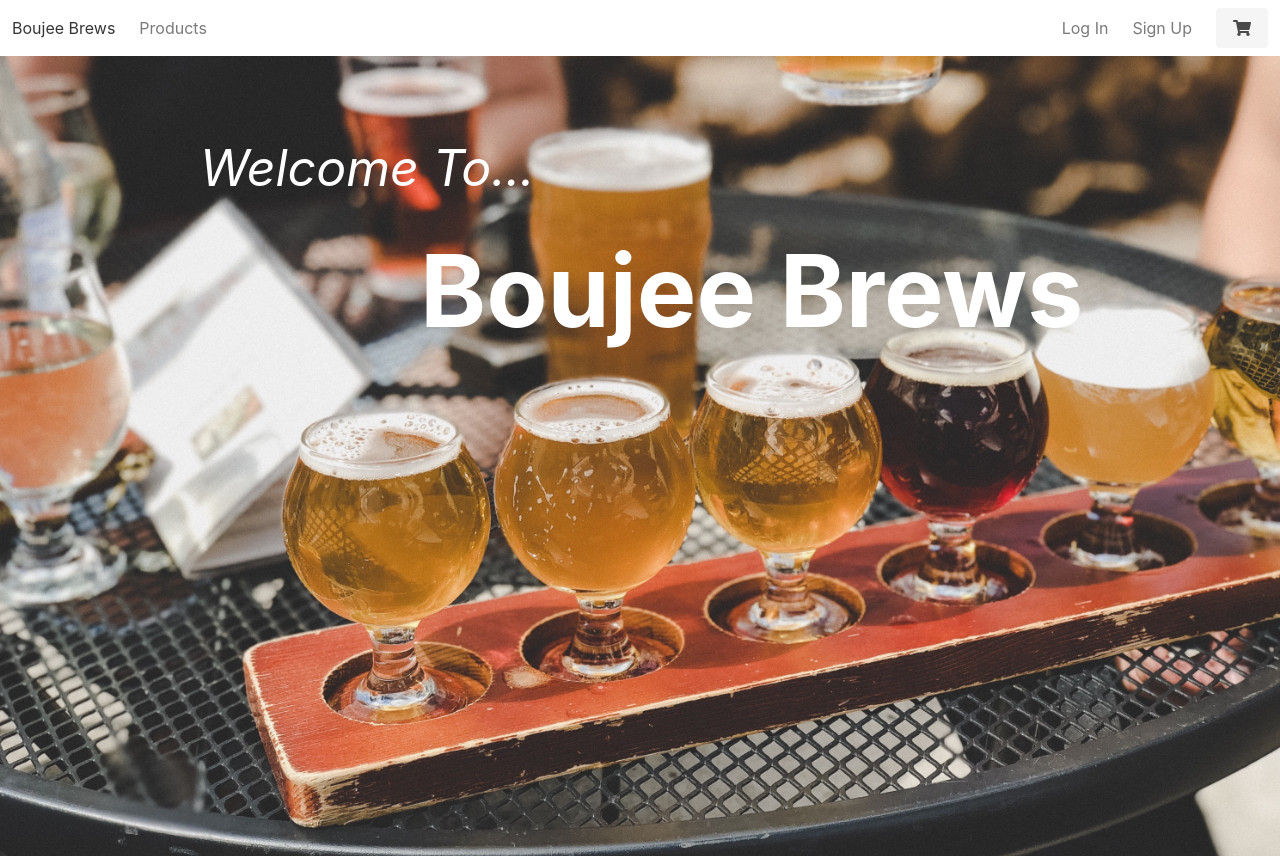
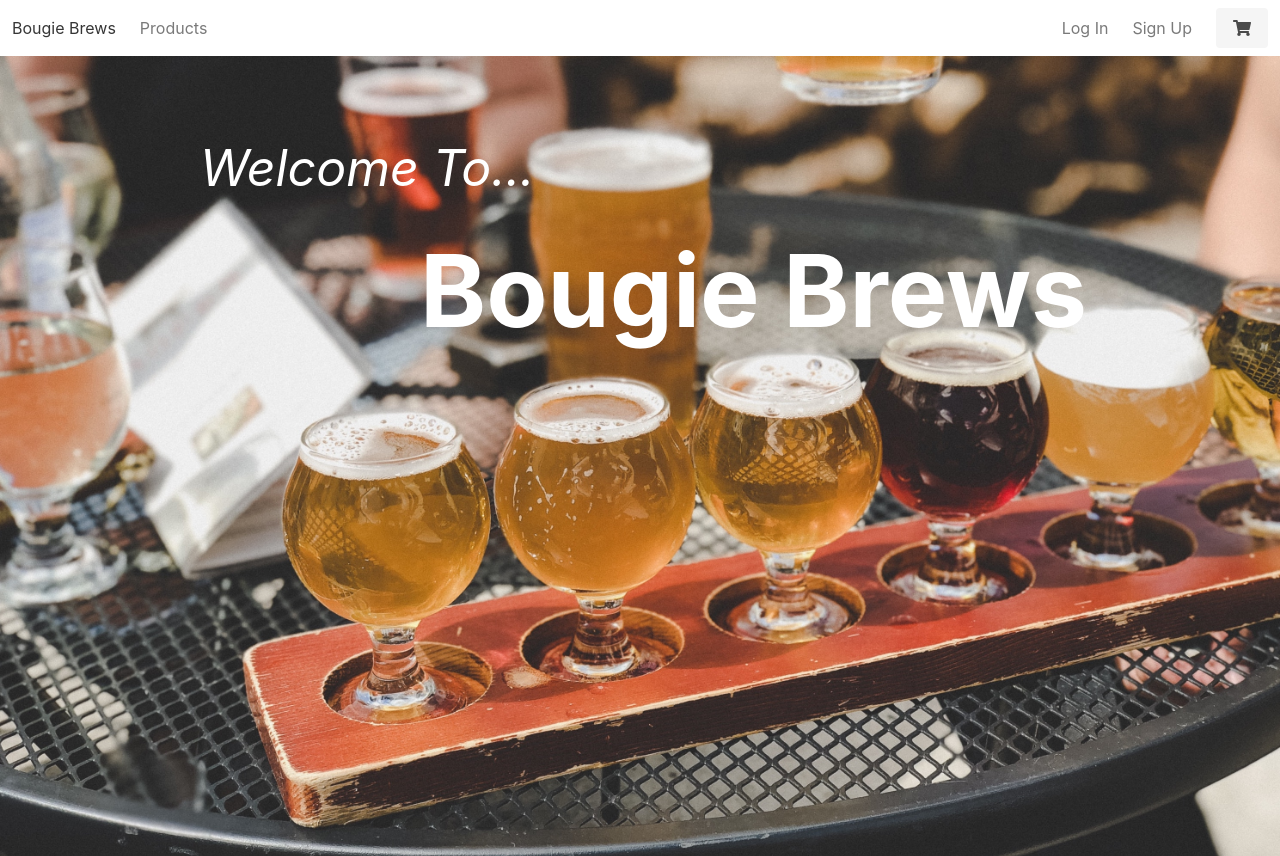
Before and after one commit to 1904-cpu-projects/partyParrots, a React app: page / in a window 1280 px wide. Built offline with nearby package versions, Linux system fonts and the light colour scheme; no server answers.

Commit message:
Boujee to Bougie.

```diff
--- a/src/components/Home.js
+++ b/src/components/Home.js
@@ -35,7 +35,7 @@ export default function Home() {
                 fontWeight: "bold"
               }}
             >
-              Boujee Brews
+              Bougie Brews
             </div>
             <div style={{ marginLeft: "300px" }} />
           </CSSTransitionGroup>
--- a/src/components/Login/LoginForm.js
+++ b/src/components/Login/LoginForm.js
@@ -51,6 +51,7 @@ const Form = ({ values, errors, handleChange, handleSubmit, clear }) => {
           <button type="submit" className="button is-primary is-rounded">
             Login
           </button>
+          {' '}
           <button type="button" className="button is-rounded" onClick={clear}>
             Clear
           </button>
--- a/src/components/Nav/NavDumb.js
+++ b/src/components/Nav/NavDumb.js
@@ -7,7 +7,7 @@ function Nav({ loggedIn, logout }) {
       <nav className="navbar" role="navigation" aria-label="main navigation">
         <div className="navbar-brand">
           <Link to="/" className="navbar-item has-text-grey-darker">
-            Boujee Brews
+            Bougie Brews
           </Link>
           <a
             role="button"
```
